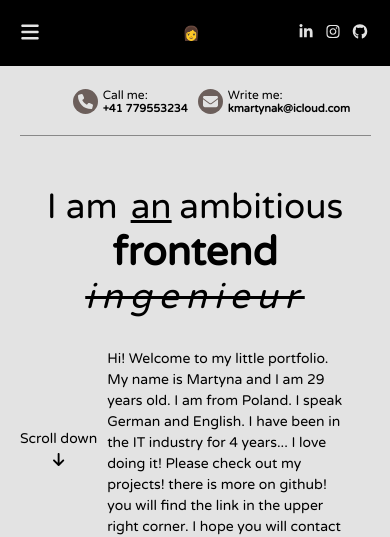
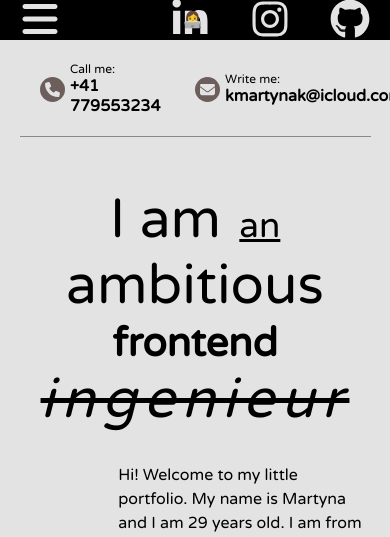
Before and after one commit to martynakiljan/new-portfolio-2024, a React (Create React App) app: page / in a window 390 px wide. Shown: the top 537 px of the page. Built offline with nearby package versions, Linux system fonts and the light colour scheme; a web font is replaced by a local one.

Commit message:
mobile corrections

```diff
--- a/src/components/Menu.jsx
+++ b/src/components/Menu.jsx
@@ -12,7 +12,6 @@ import {
 import { faXmark } from "@fortawesome/free-solid-svg-icons";
 
 const Menu = ({ menuToggle, openMenu, closeMenu }) => {
-
   const scrollToSection = (id) => {
     const element = document.getElementById(id);
 
@@ -44,7 +43,7 @@ const Menu = ({ menuToggle, openMenu, closeMenu }) => {
             )}
           </div>
           <div className="menu__logo">
-            <div className="menu__emotji">👩</div>
+            <div className="menu__emotji">👩‍💻</div>
           </div>
 
           <div className="menu__social">
--- a/src/styles/basic.scss
+++ b/src/styles/basic.scss
@@ -26,7 +26,7 @@ body {
     font-family: "Varela Round", sans-serif;
     font-weight: 400;
     font-style: normal;
-    font-size: 14px;
+    font-size: 16px;
     overflow-x: hidden;
 }
 
@@ -89,3 +89,8 @@ video {
     -webkit-font-smoothing: antialiased;
     text-size-adjust: none;
 }
+
+.spinner {
+    width: 50px !important;
+    height: 50px !important;
+}
--- a/src/styles/header.scss
+++ b/src/styles/header.scss
@@ -62,7 +62,7 @@
 
 .header__top-value {
     font-weight: 600;
-    font-size: 11px;
+    font-size: 16px;
     text-decoration: none;
     color: $color-main;
 
@@ -182,11 +182,8 @@
 }
 
 .header__title {
-    font-size: 35px;
+    font-size: 55px;
 
-    @include md-min {
-        font-size: 50px;
-    }
 }
 
 .header__title-bold {
--- a/src/styles/menu.scss
+++ b/src/styles/menu.scss
@@ -5,7 +5,7 @@
 .menu {
     position: sticky;
     top: 0;
-    height: 8vh;
+    height: 5vh;
     background-color: $color-main;
     width: 100%;
     padding: 0 20px;
@@ -13,7 +13,7 @@
     z-index: 11111;
     transition: height 0.5s ease-out;
 
-    @include sm-min {
+    @include md-min {
         padding: 0 40px;
         height: 10vh;
     }
@@ -32,23 +32,22 @@
 .fa-github {
     background-color: transparent;
     color: $color-bg;
-    width: 20px;
-    height: 15px;
+    width: 40px;
+    height: 40px;
 
-    @include md-min {
-        padding: 0 10px;
-    }
-
-    @include md-min {
-        width: 30px;
+    @include xs-min {
+        width: 20px;
         height: 20px;
     }
 }
 
 
 .menu__link--social:nth-of-type(2) {
-    @include md-max {
-        padding: 0 7px;
+
+    padding: 0 40px;
+
+    @include md-min {
+        padding: 0 20px;
     }
 }
 
@@ -56,8 +55,8 @@
 
 .fa-xmark,
 .fa-bars {
-    height: 20px;
-    width: 20px;
+    height: 40px;
+    width: 40px;
     cursor: pointer;
     color: $color-bg;
     padding: 0;
--- a/src/styles/moreprojectsinfo.scss
+++ b/src/styles/moreprojectsinfo.scss
@@ -16,14 +16,14 @@
 }
 
 .more-projects__text {
-    font-size: 15px;
+    font-size: 20px;
     font-weight: lighter;
     display: flex;
     justify-content: center;
     align-items: center;
 
     @include md-min {
-        font-size: 20px;
+
         display: flex;
         justify-content: flex-start;
         align-items: flex-end;
--- a/src/styles/projects.scss
+++ b/src/styles/projects.scss
@@ -64,7 +64,7 @@
 }
 
 .project__title {
-    font-size: 40px;
+    font-size: 50px;
     font-family: "Londrina Outline", sans-serif;
     letter-spacing: 12px;
     color: #6C5F5B;
--- a/src/styles/title.scss
+++ b/src/styles/title.scss
@@ -9,7 +9,7 @@
     overflow: hidden;
     animation: move-words 50s linear infinite;
     //position: relative;
-    font-size: 20px;
+    font-size: 30px;
 
     @include md-min {
         font-size: 25px;
```
